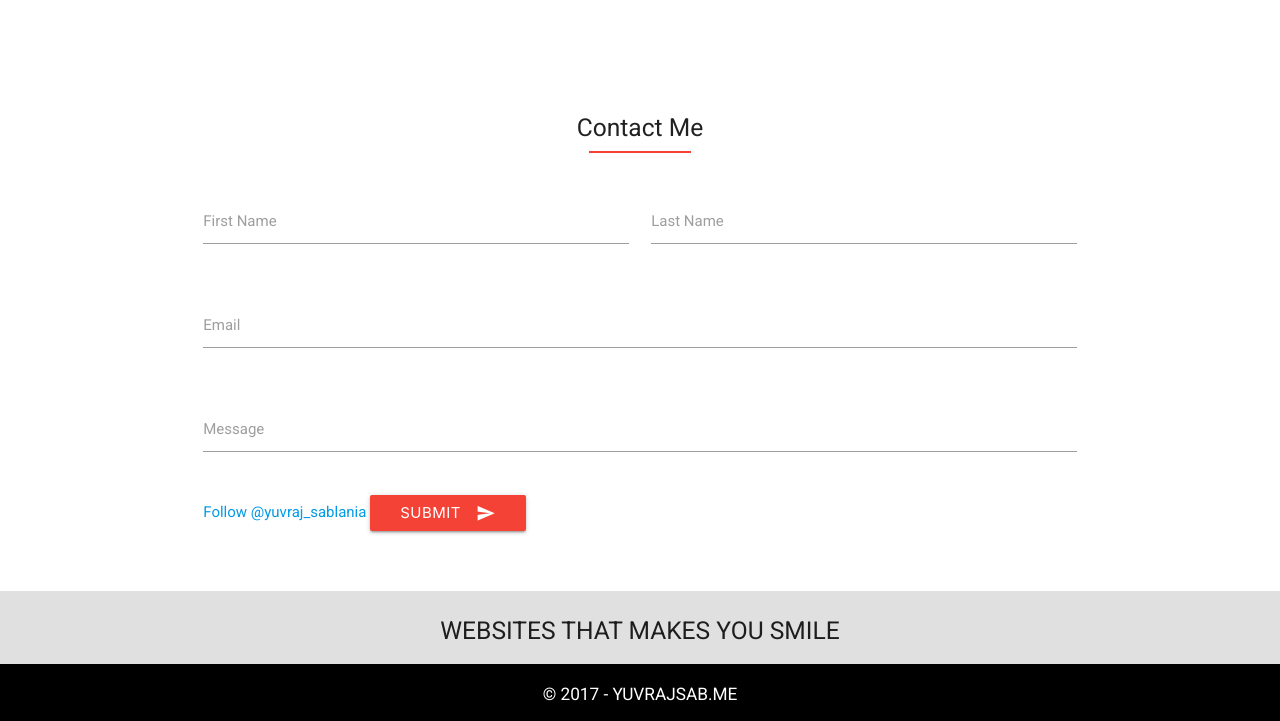
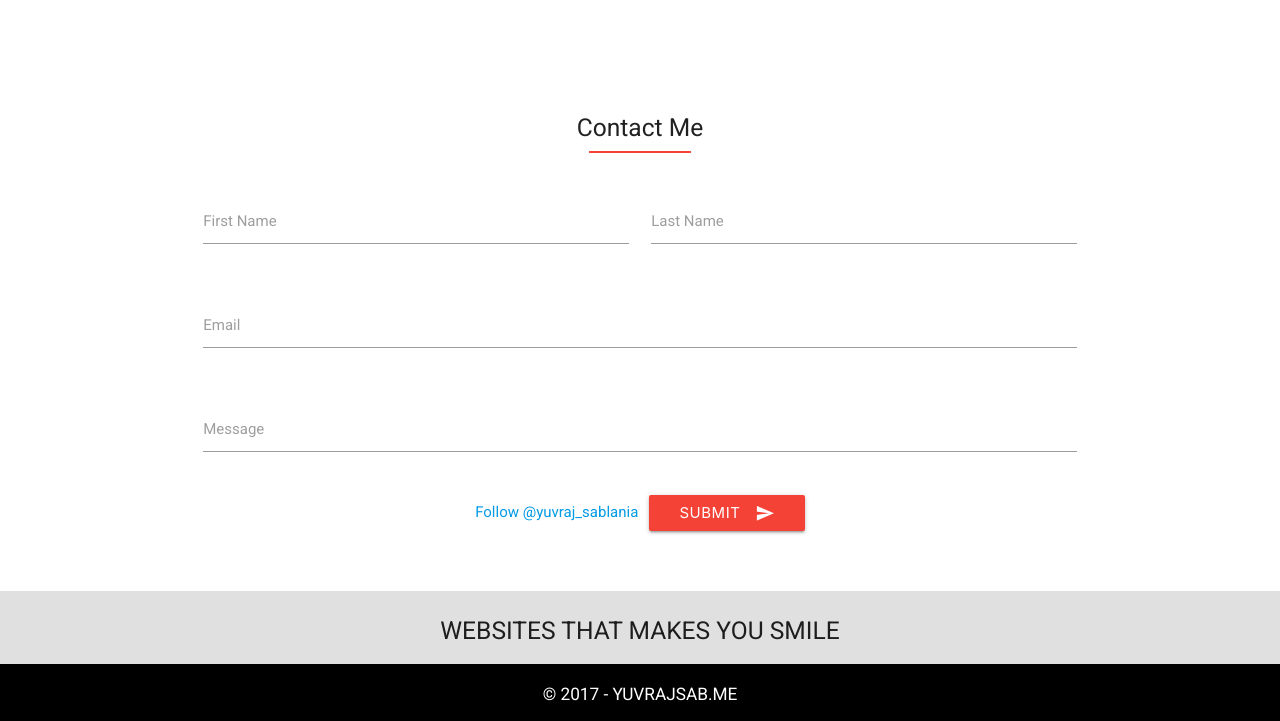
Before and after one commit to yuvrajsab/yuvrajsab-v2.0, a plain HTML site: page index.html in a window 1280 px wide. Shown: the part 1374-2095 px from the top of the page. Drawn offline with Linux system fonts and the light colour scheme.

Commit message:
Update index.html

```diff
--- a/index.html
+++ b/index.html
@@ -141,7 +141,7 @@
                   <label for="email">Message</label>
                 </div>
               </div>
-              <div class="center valign-wrapper">
+              <div class="center">
                 <a title="Follow me on Twitter" href="https://twitter.com/yuvraj_sablania" class="twitter-follow-button" data-size="large" data-show-count="false">Follow @yuvraj_sablania</a><script async src="//platform.twitter.com/widgets.js" charset="utf-8"></script>
                 &nbsp;
                 <button class="btn waves-effect waves-light red" type="submit" name="action">Submit
```
